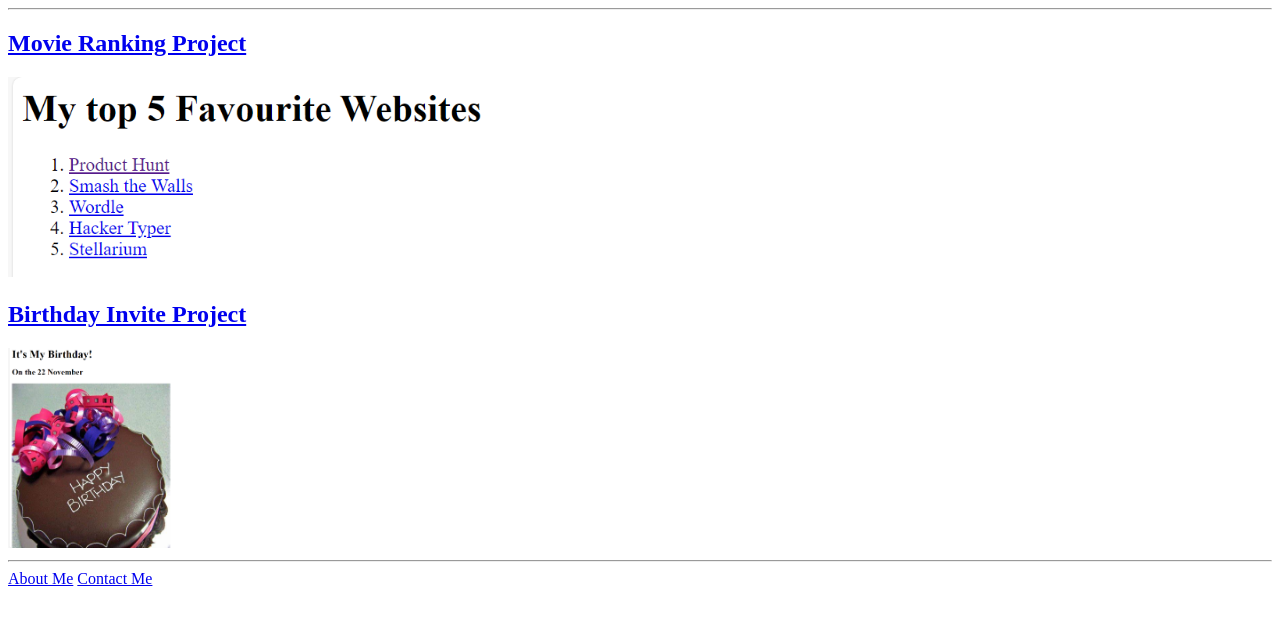
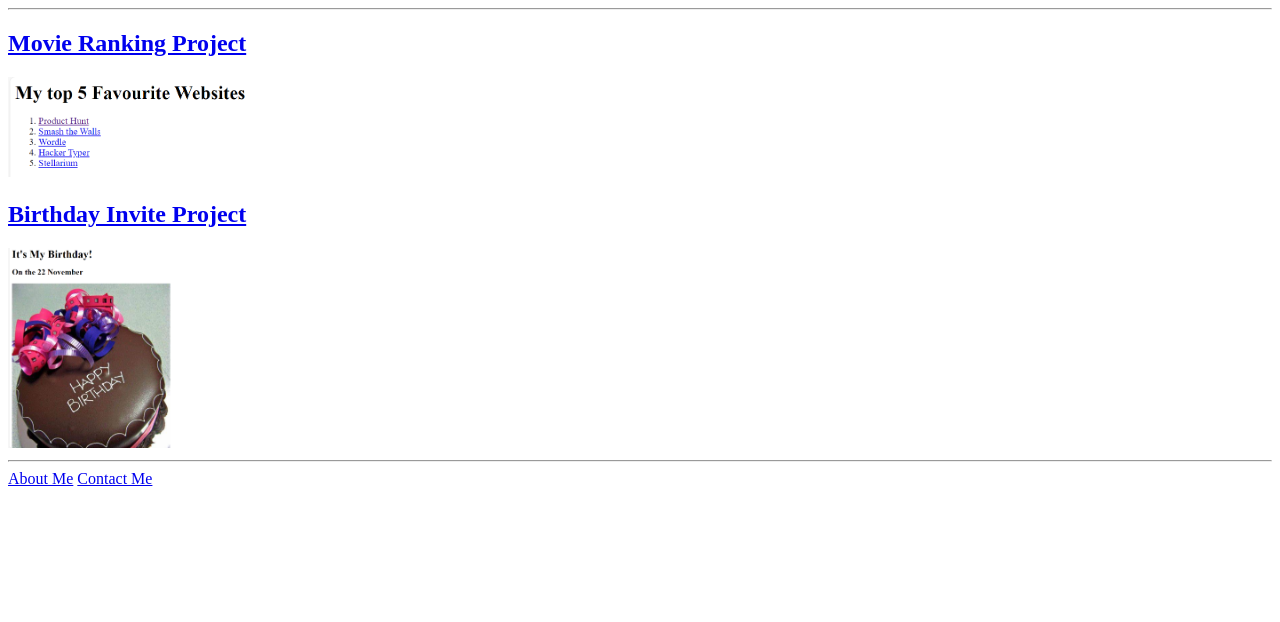
Before and after one commit to jaishakhamudi/MY-own-portfolio, a plain HTML site: page index.html in a window 1280 px wide. Drawn offline with Linux system fonts and the light colour scheme.

Commit message:
Update index.html

```diff
--- a/index.html
+++ b/index.html
@@ -9,7 +9,7 @@
     <body>
         <hr />
         <h2><a href="movie-ranking.html">Movie Ranking Project</a></h2>
-        <img src="Movie-ranking.png" height="200" />
+        <img src="Movie-ranking.png" height="100" />
 
         <h2><a href="birthday-invite.html">Birthday Invite Project</a></h2>
         <img src="birthday-invite.png" height="200" />
```
